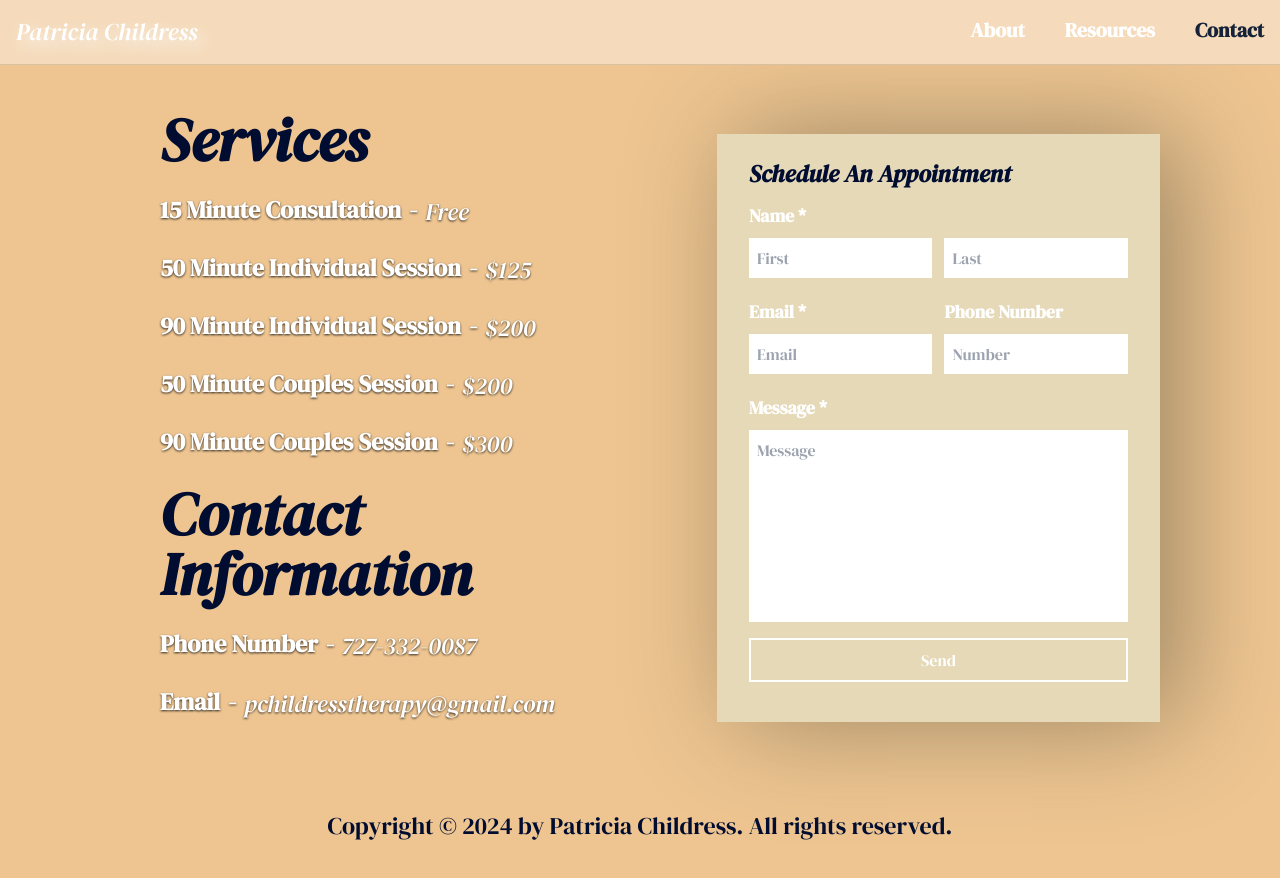
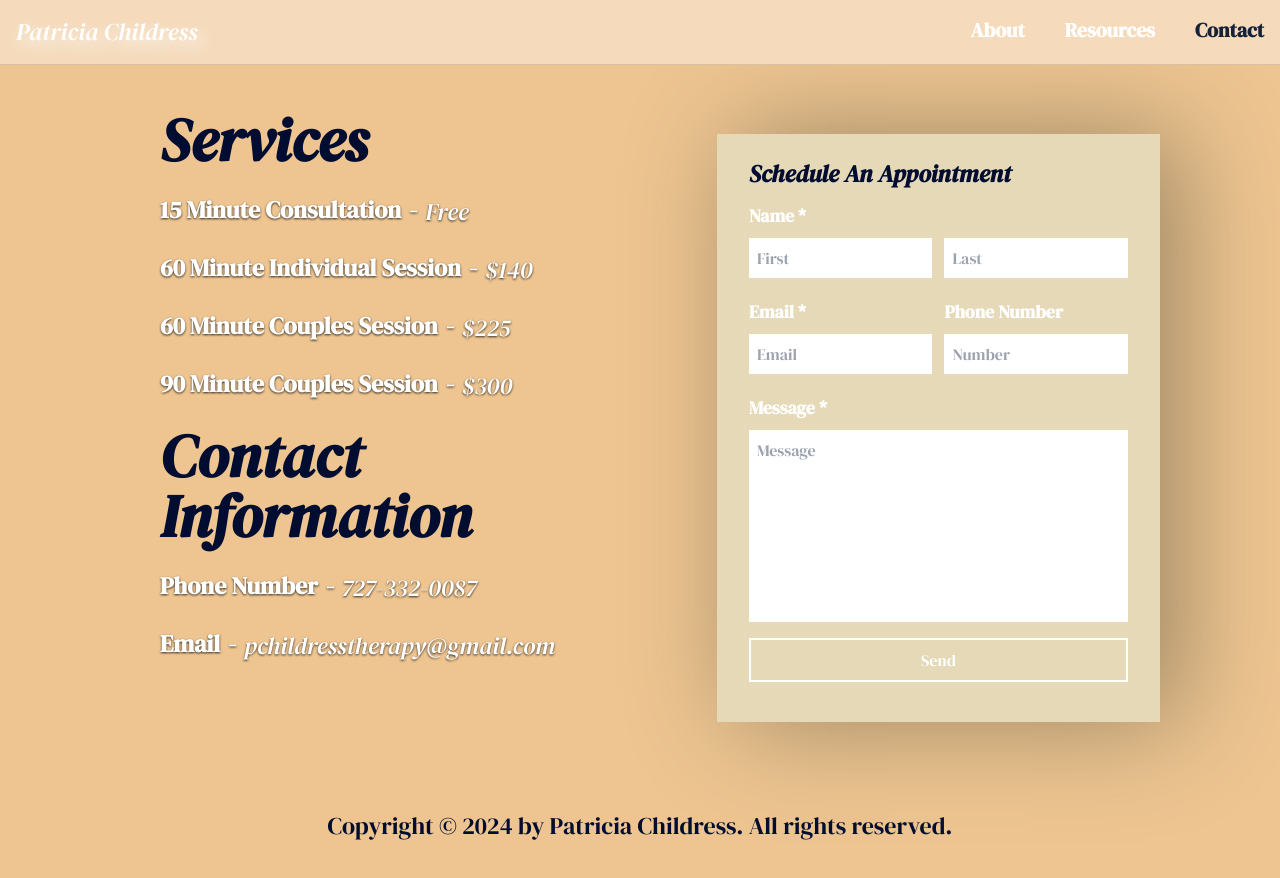
Before and after one commit to charliechildress/therapy-website, a React (Create React App) app: page /contact in a window 1280 px wide. Shown: the top 878 px of the page. Built offline with nearby package versions, Linux system fonts and the light colour scheme.

Commit message:
Update index.js

```diff
--- a/src/constants/index.js
+++ b/src/constants/index.js
@@ -92,16 +92,12 @@ const services = [
     price: "Free",
   },
   {
-    service: "50 Minute Individual Session",
-    price: "$125",
+    service: "60 Minute Individual Session",
+    price: "$140",
   },
   {
-    service: "90 Minute Individual Session",
-    price: "$200",
-  },
-  {
-    service: "50 Minute Couples Session",
-    price: "$200",
+    service: "60 Minute Couples Session",
+    price: "$225",
   },
   {
     service: "90 Minute Couples Session",
```
